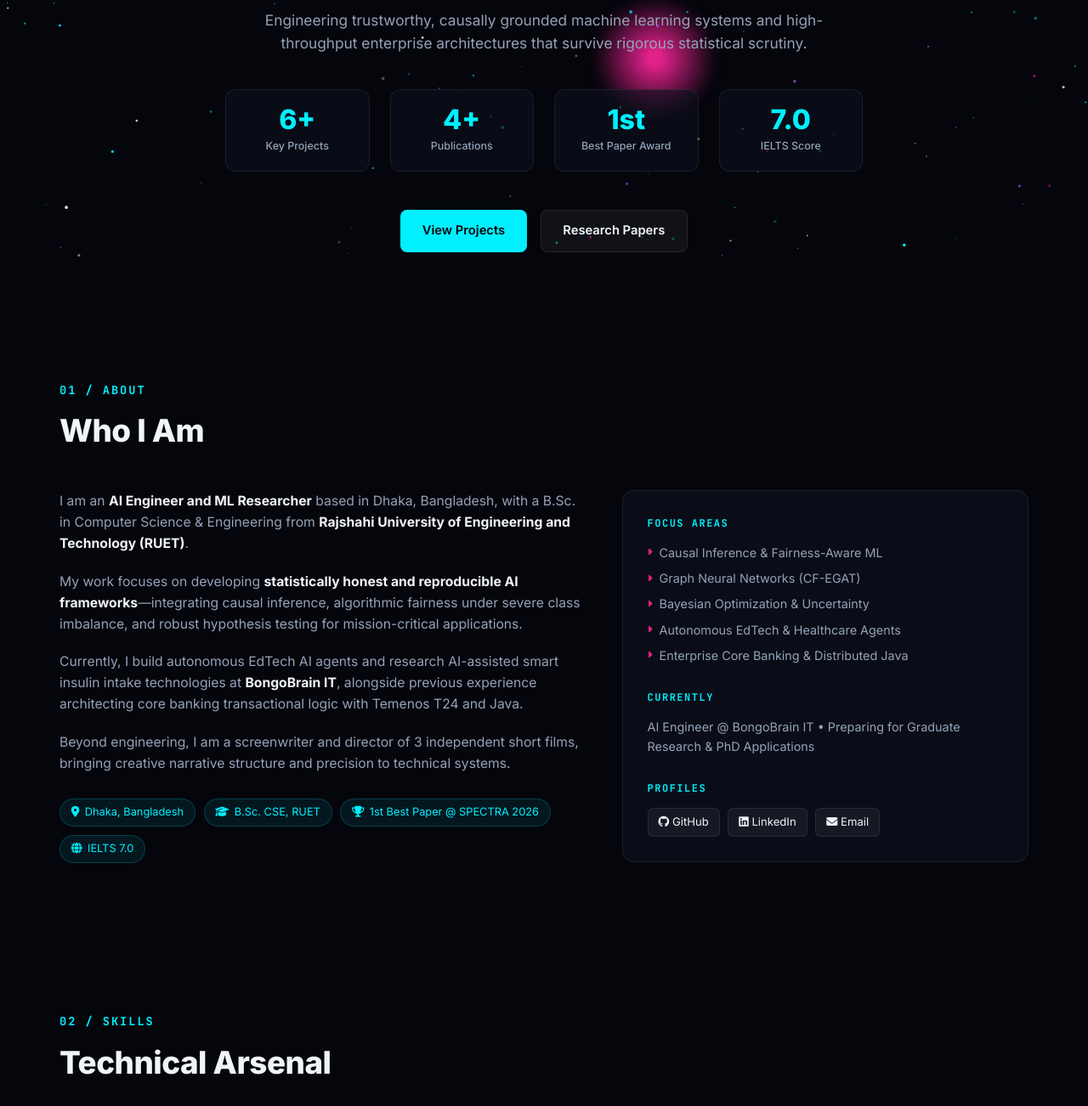
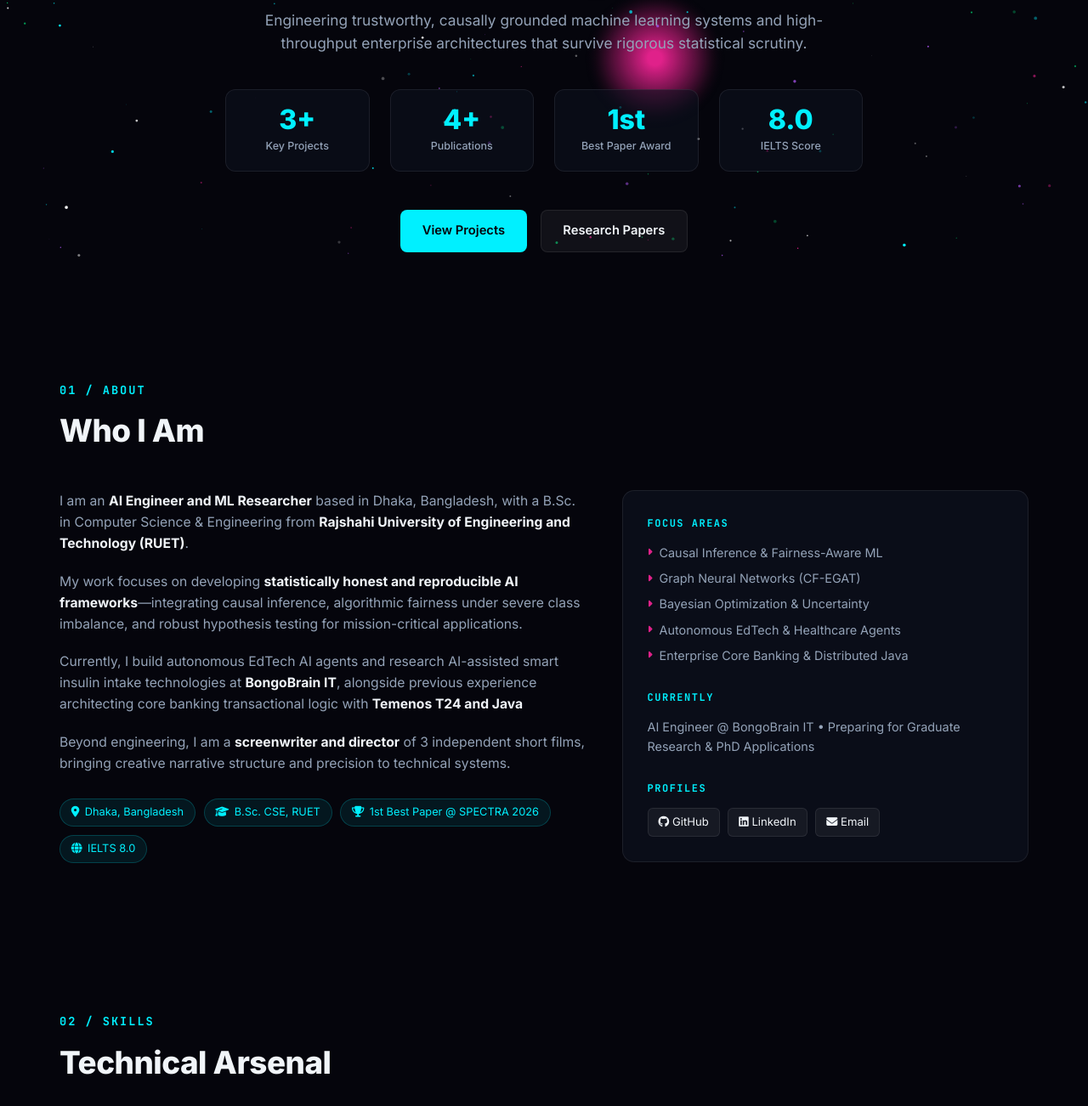
Before and after one commit to tawshif-nahian/tawshif-nahian.github.io, a plain HTML site: page index.html in a window 1280 px wide. Shown: the part 498-1800 px from the top of the page at 85% size. Drawn offline with Linux system fonts and the light colour scheme.

Commit message:
Update index.html

```diff
--- a/index.html
+++ b/index.html
@@ -69,7 +69,7 @@
       <!-- Key Metrics Counter -->
       <div class="hero-stats-grid">
         <div class="stat-card">
-          <h3 class="stat-number">6+</h3>
+          <h3 class="stat-number">3+</h3>
           <p class="stat-label">Key Projects</p>
         </div>
         <div class="stat-card">
@@ -81,7 +81,7 @@
           <p class="stat-label">Best Paper Award</p>
         </div>
         <div class="stat-card">
-          <h3 class="stat-number">7.0</h3>
+          <h3 class="stat-number">8.0</h3>
           <p class="stat-label">IELTS Score</p>
         </div>
       </div>
@@ -106,17 +106,17 @@
             My work focuses on developing <strong>statistically honest and reproducible AI frameworks</strong>—integrating causal inference, algorithmic fairness under severe class imbalance, and robust hypothesis testing for mission-critical applications.
           </p>
           <p>
-            Currently, I build autonomous EdTech AI agents and research AI-assisted smart insulin intake technologies at <strong>BongoBrain IT</strong>, alongside previous experience architecting core banking transactional logic with Temenos T24 and Java.
+            Currently, I build autonomous EdTech AI agents and research AI-assisted smart insulin intake technologies at <strong>BongoBrain IT</strong>, alongside previous experience architecting core banking transactional logic with <strong>Temenos T24 and Java</strong>
           </p>
           <p>
-            Beyond engineering, I am a screenwriter and director of 3 independent short films, bringing creative narrative structure and precision to technical systems.
+            Beyond engineering, I am a <strong>screenwriter and director</strong> of 3 independent short films, bringing creative narrative structure and precision to technical systems.
           </p>
 
           <div class="pill-group">
             <span class="pill"><i class="fa-solid fa-location-dot"></i> Dhaka, Bangladesh</span>
             <span class="pill"><i class="fa-solid fa-graduation-cap"></i> B.Sc. CSE, RUET</span>
             <span class="pill"><i class="fa-solid fa-trophy"></i> 1st Best Paper @ SPECTRA 2026</span>
-            <span class="pill"><i class="fa-solid fa-globe"></i> IELTS 7.0</span>
+            <span class="pill"><i class="fa-solid fa-globe"></i> IELTS 8.0</span>
           </div>
         </div>
 
@@ -493,8 +493,8 @@
           <div class="edu-icon"><i class="fa-solid fa-language"></i></div>
           <div class="edu-details">
             <span class="edu-year">Certified</span>
-            <h3>IELTS Academic — Overall Band 7.0</h3>
-            <h4>IDP / British Council</h4>
+            <h3>IELTS Academic — Overall Band 8.0</h3>
+            <h4>British Council</h4>
             <p>Demonstrated strong English communication, academic writing, and analytical discussion skills.</p>
           </div>
         </div>
@@ -503,7 +503,7 @@
           <div class="edu-icon"><i class="fa-solid fa-certificate"></i></div>
           <div class="edu-details">
             <span class="edu-year">Secondary & Higher Secondary</span>
-            <h3>Higher Secondary Certificate (HSC) & SSC</h3>
+            <h3>Higher Secondary Certificate (HSC) & Secondary School Certificate(SSC)</h3>
             <h4>Board of Intermediate and Secondary Education</h4>
             <p>Graduated with strong foundations in Higher Mathematics, Physics, and Analytical Problem Solving.</p>
           </div>
```
